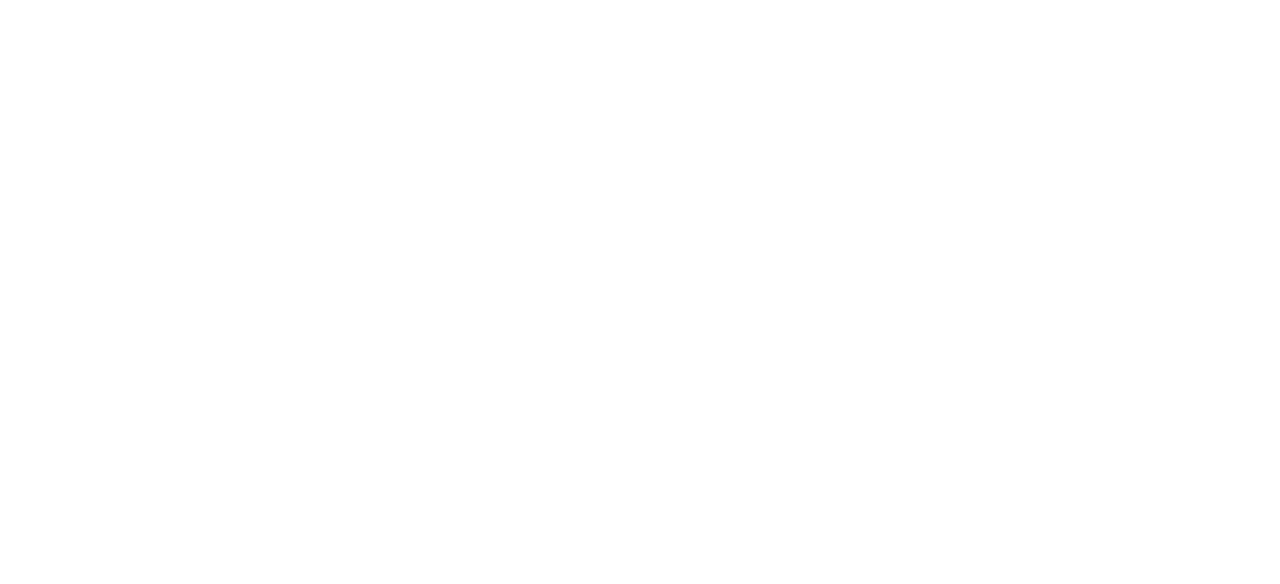
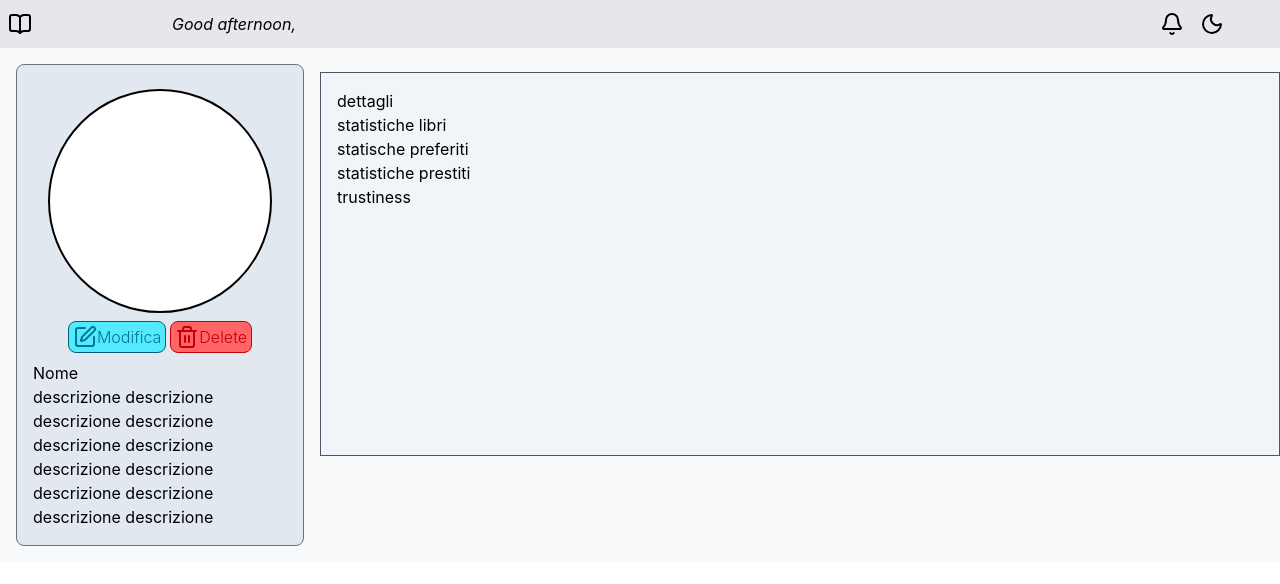
Before and after one commit to ValerioPacciani/bookshare, a React (Vite) app in the folder client/: page /profile in a window 1280 px wide. Before the commit this address had no page. Shown: the top 584 px of the page. Built offline with nearby package versions, Linux system fonts and the light colour scheme.

Commit message:
Profile page layout and router

```diff
--- a/client/src/App.jsx
+++ b/client/src/App.jsx
@@ -6,8 +6,8 @@
 import Register from './pages/Register'
 import Requests from './pages/Requests'
 import Map from './pages/Map'
-import BookDetail  from './pages/BookDetail'
-
+import BookDetail from './pages/BookDetail'
+import Profile from './pages/Profile'
 
 //REMBER TODO quando creo una chiamata di post se ho un immagine devo farlo sempre con multipart/form-data altimenti multer mi da errore nel backend
 
@@ -21,6 +21,7 @@
         <Route path="/map" element={<Map />} />
         <Route path="/requests" element={<Requests />} />
         <Route path="/books/:id" element={<BookDetail />} />
+        <Route path="/profile" element={<Profile />} />
       </Routes>
     </BrowserRouter>
   )
--- a/client/src/components/Sidebar.jsx
+++ b/client/src/components/Sidebar.jsx
@@ -22,7 +22,7 @@
             </div>
             <div className="flex flex-row space-x-3 mb-4 hover:bg-slate-400  ml-4 rounded-2xl">
                 <User />
-                <Link to={"/"}>Profile</Link>
+                <Link to={"/profile"}>Profile</Link>
             </div>
 
         </div>
--- a/client/src/pages/BookDetail.jsx
+++ b/client/src/pages/BookDetail.jsx
@@ -13,7 +13,7 @@
   const navigate = useNavigate();
 
   const { id } = useParams(); // use param returns an object {id : 31} sop i need to destructure it, {id} so it returns 42
-
+  //TODO: tasto modifica e tasto, togli dalla condivisione
   async function handleShare() {
     try {
       const resShare = await axiosClient.put("/api/books/" + id, {
--- a/client/src/pages/Home.jsx
+++ b/client/src/pages/Home.jsx
@@ -6,12 +6,14 @@
 import axiosClient from "../api/axiosConfig";
 import NewBookModal from "../components/NewBookModal";
 import { Plus } from "lucide-react";
-import {Link} from "react-router-dom"
+import { Link } from "react-router-dom"
 
 const Home = () => {
   const [books, setBooks] = useState([]); //la lista di libri posseduta dall utente, inizia come array vuoto
   const [loading, setLoading] = useState(true); //lo stato della pagina, setta a false quando ho finito di montare i componenti
   const [showmodal, setmodal] = useState(false);
+
+  //TODO: Add booksmodal non ricarica la pagina e rimane stucked
 
   useEffect(() => {
     //questa è il fetch dei libri dell utente, devo farlo via async, perchè axios lo richiede, quindi sono costretto a creare l arrowfunction fetchRESP e chiamrla subido dopo
--- /dev/null
+++ b/client/src/pages/Profile.jsx
@@ -0,0 +1,69 @@
+import Navbar from "../components/Navbar"
+import { Trash2, SquarePen } from "lucide-react"
+
+
+const Profile = () => {
+
+    return (
+        <div>
+            <Navbar></Navbar>
+            <div className="bg-slate-50 grid grid-cols-4">
+
+                {/* Avatar and Description*/}
+
+                <div className="p-4 pt-6 m-4  min-h-96 col-span-1 flex flex-col items-center bg-slate-200 border-gray-500 border rounded-lg">
+                    <div className="bg-white w-56 h-56 border-black border-2 rounded-full">
+                        <img>
+                        </img>
+                    </div>
+                    <div className="flex flex-row mt-2 gap-1">
+
+                        <button className=" flex items-center p-1 h-8 bg-cyan-300 border border-cyan-800 rounded-lg text-cyan-700 font-light">
+                            <SquarePen /> Modifica
+                        </button>
+                        <button className="h-8 p-1 bg-red-400 border-red-700 border rounded-lg text-red-700 font-light flex items-center">
+                            <Trash2 />Delete
+                        </button>
+                    </div>
+
+                    <div className="flex flex-col mt-2">
+                        <div>
+                            <h3> Nome </h3>
+                        </div>
+                        <div>
+                            <p>
+                                descrizione descrizione descrizione descrizione descrizione descrizione descrizione descrizione descrizione descrizione descrizione descrizione
+                            </p>
+                        </div>
+                    </div>
+                </div>
+
+
+
+                <div className=" bg-slate-100 p-4 mt-6 flex flex-col pr-4 h-96 col-span-3 border-gray-600 border">
+                    <div>
+                        dettagli
+                    </div>
+                    <div>
+                        statistiche libri
+                        <br>
+                        </br>
+                        statische preferiti
+                    </div>
+                    <div>
+                        statistiche prestiti
+                    </div>
+                    <div>
+                        trustiness
+                    </div>
+                </div>
+
+            </div>
+        </div>
+    )
+
+
+
+}
+
+export default Profile
```
Lines whose indentation alone changed are shown as unchanged.
